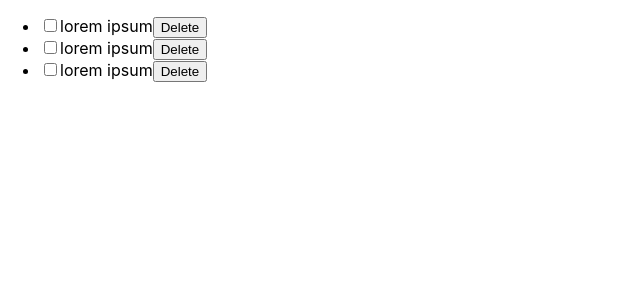
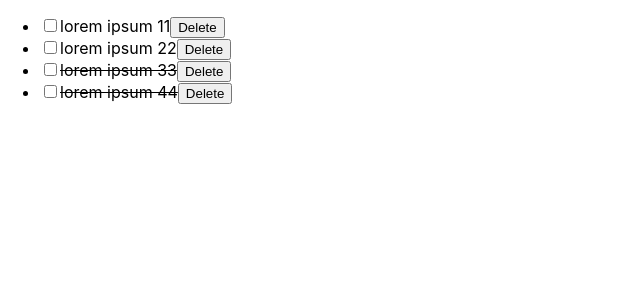
Before and after one commit to bekasturua/React-GeoLab, a React (Create React App) app: page / in a window 1280 px wide. Shown: the top 300 px of the page, without its empty margins (0-640 px from the left). Built offline with nearby package versions, Linux system fonts and the light colour scheme.

Commit message:
add todo list and completed css

```diff
--- a/src/App.css
+++ b/src/App.css
@@ -35,3 +35,7 @@
     transform: rotate(360deg);
   }
 }
+
+.completed {
+  text-decoration: line-through;
+}
--- a/src/TodoApp/TodoApp.js
+++ b/src/TodoApp/TodoApp.js
@@ -14,6 +14,11 @@ const ITEMS = [
     title: "lorem ipsum 33",
     completed: true,
   },
+  {
+    id: 4,
+    title: "lorem ipsum 44",
+    completed: true,
+  },
 ];
 
 function TodoApp() {
@@ -21,9 +26,9 @@ function TodoApp() {
     <div>
       <ul>
         {ITEMS.map((item) => (
-          <li>
+          <li className={item.completed ? "completed" : ""}>
             <input type="checkbox" />
-            lorem ipsum
+            {item.title}
             <button>Delete</button>
           </li>
         ))}
```
